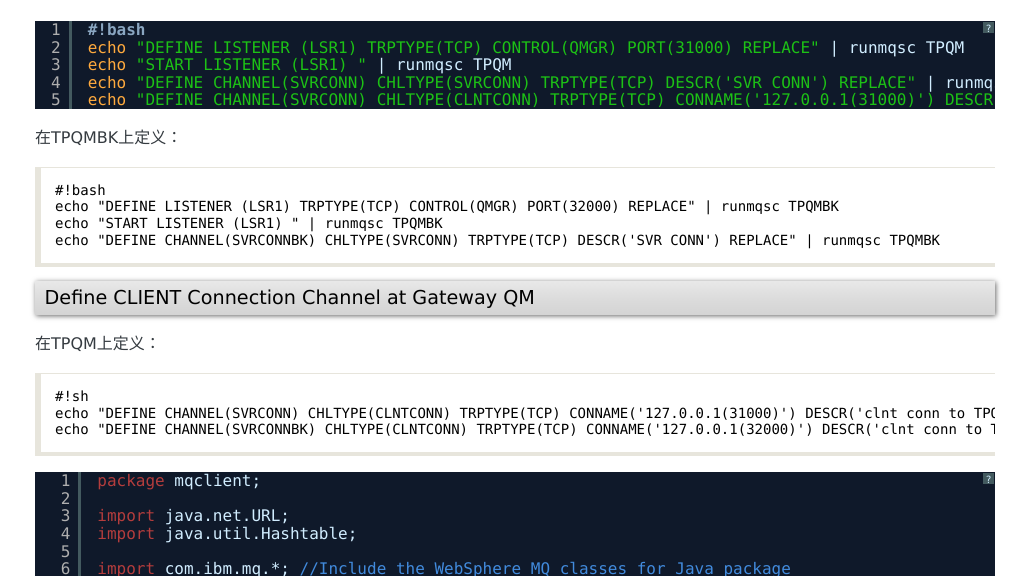
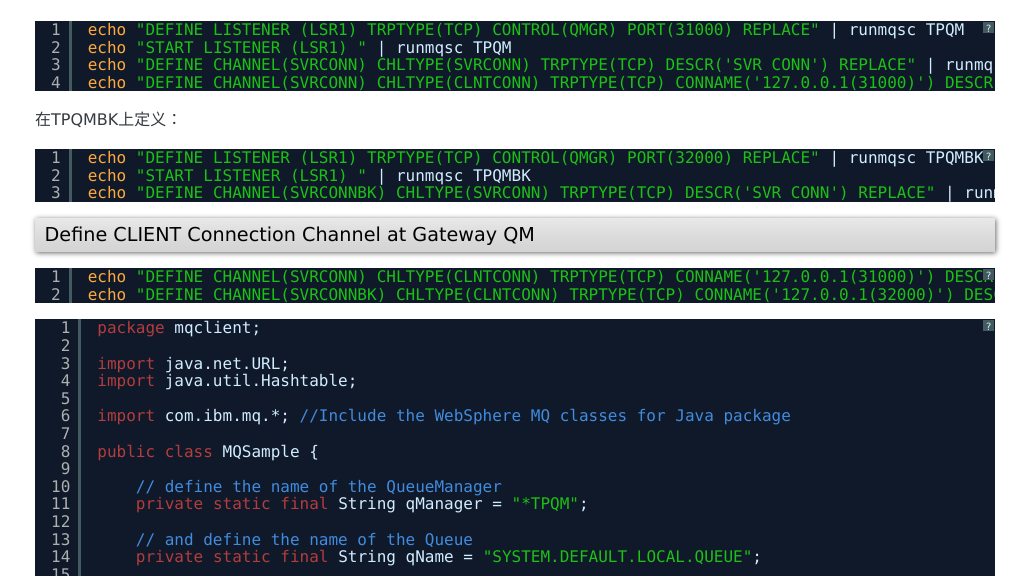
Before and after one commit to XuEric/homepage, a Jekyll site: the page built from _posts/2013-07-12-MQ-Client-Connection-Define-Table.md, in a window 1280 px wide and 900 px high, cut to the strip 324-900 px from the top of the window. Shown: the whole strip, without its empty margins (125-1156 px from the left). Built offline with Jekyll 4.4.1, drawn with Linux system fonts in a browser that asks for light colours; Markdown is read by kramdown in place of the engine named in the settings; comment, search, counter and statistics services are not loaded.

Commit message:
Update 2013-07-12-MQ-Client-Connection-Define-Table.md

````diff
--- a/_posts/2013-07-12-MQ-Client-Connection-Define-Table.md
+++ b/_posts/2013-07-12-MQ-Client-Connection-Define-Table.md
@@ -9,8 +9,6 @@
 在TPQM上定义：
 
 <pre class="brush:bash">
-
-#!bash
 echo "DEFINE LISTENER (LSR1) TRPTYPE(TCP) CONTROL(QMGR) PORT(31000) REPLACE" | runmqsc TPQM
 echo "START LISTENER (LSR1) " | runmqsc TPQM
 echo "DEFINE CHANNEL(SVRCONN) CHLTYPE(SVRCONN) TRPTYPE(TCP) DESCR('SVR CONN') REPLACE" | runmqsc TPQM
@@ -18,21 +16,17 @@
 </pre>
 
 在TPQMBK上定义：
-
-```
-#!bash
+<pre class="brush:bash">
 echo "DEFINE LISTENER (LSR1) TRPTYPE(TCP) CONTROL(QMGR) PORT(32000) REPLACE" | runmqsc TPQMBK
 echo "START LISTENER (LSR1) " | runmqsc TPQMBK
 echo "DEFINE CHANNEL(SVRCONNBK) CHLTYPE(SVRCONN) TRPTYPE(TCP) DESCR('SVR CONN') REPLACE" | runmqsc TPQMBK
-```
+</pre>
 
 ## Define CLIENT Connection Channel at Gateway QM ##
-在TPQM上定义：
-```
-#!sh
+<pre class="brush:bash">
 echo "DEFINE CHANNEL(SVRCONN) CHLTYPE(CLNTCONN) TRPTYPE(TCP) CONNAME('127.0.0.1(31000)') DESCR('clnt conn to TPQM') QMNAME(TPQM) REPLACE" | runmqsc TPQM
 echo "DEFINE CHANNEL(SVRCONNBK) CHLTYPE(CLNTCONN) TRPTYPE(TCP) CONNAME('127.0.0.1(32000)') DESCR('clnt conn to TPQMBK') QMNAME(TPQM) REPLACE" | runmqsc TPQM
-```
+</pre>
 
 <pre class="brush:java">
 package mqclient;
````
